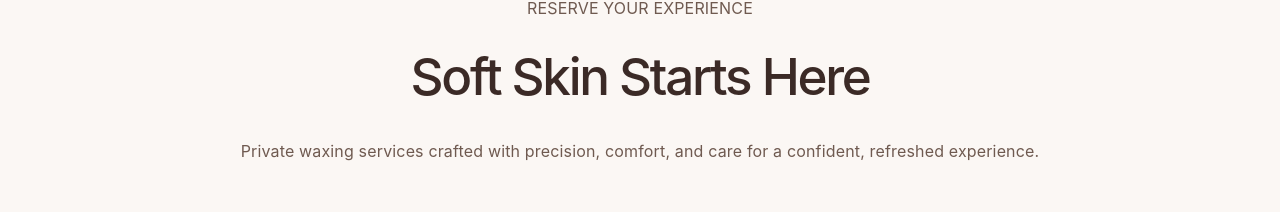
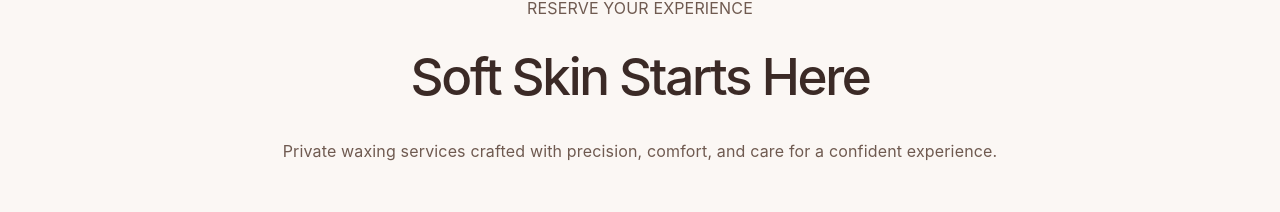
Before and after one commit to kevin-phan-25/just-wax-by-kim, a Next.js app: page / in a window 1280 px wide. Shown: the part 3057-3269 px from the top of the page. Built offline with nearby package versions, Linux system fonts and the light colour scheme; a web font is replaced by a local one.

Commit message:
Optimize luxury booking configuration messaging
Updated messaging for luxury booking configuration.

```diff
--- a/features/booking/booking.constants.ts
+++ b/features/booking/booking.constants.ts
@@ -11,39 +11,32 @@
  * • Added GlossGenius widget URL support
  * • Centralized booking configuration
  * • Easy future URL replacement
+ * • Optimized luxury one-line messaging
  *
  * ---
  *
  */
 
-
 export const BOOKING_CONFIG = {
-
 
   eyebrow:
     "Reserve Your Experience",
-
 
 
   title:
     "Soft Skin Starts Here",
 
 
-
   description:
-    "Private waxing services crafted with precision, comfort, and care for a confident, refreshed experience.",
-
+    "Private waxing services crafted with precision, comfort, and care for a confident experience.",
 
 
   reassurance:
     "Exceptional care · Precision results · Confidence that lasts",
 
 
-
   ctaLabel:
     "Book Your Appointment",
-
-
 
 
   /*
@@ -57,9 +50,9 @@ export const BOOKING_CONFIG = {
    *
    */
 
+
   bookingUrl:
     "https://YOUR-GLOSSGENIUS-BOOKING-URL-HERE",
 
 
-
 } as const;
```
